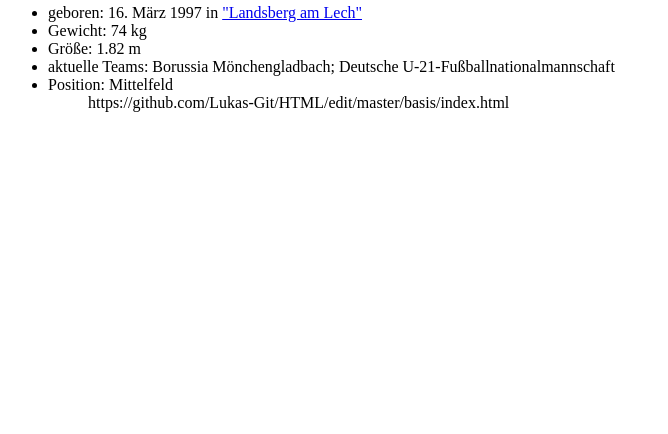
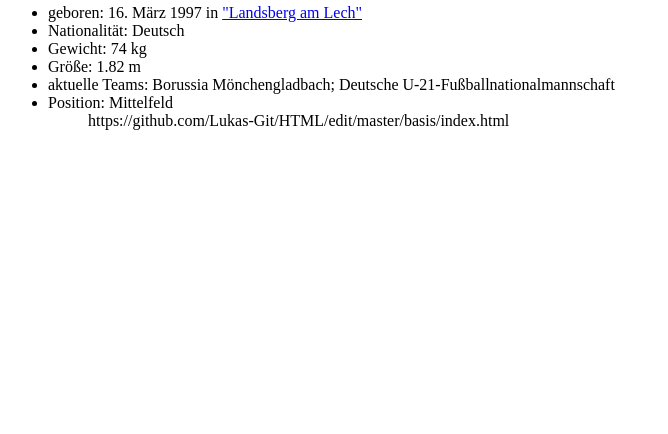
Before and after one commit to Lukas-Git/HTML, a plain HTML site: page basis/index.html in a window 1280 px wide. Shown: the part 366-800 px from the top of the page, without its empty margins (0-668 px from the left). Drawn offline with Linux system fonts and the light colour scheme.

Commit message:
Update index.html

```diff
--- a/basis/index.html
+++ b/basis/index.html
@@ -10,6 +10,7 @@
     <img src="https://www.google.com/imgres?imgurl=https%3A%2F%2Ftmssl.akamaized.net%2Fimages%2Fportrait%2Foriginals%2F278332-1533288929.jpg&imgrefurl=https%3A%2F%2Fwww.transfermarkt.de%2Fflorian-neuhaus%2Fprofil%2Fspieler%2F278332&docid=5Tw71q_SDRN9KM&tbnid=KJutwSPJLyKIsM%3A&vet=10ahUKEwie68WmxYXmAhVNXhoKHQFJAsAQMwhRKAQwBA..i&w=993&h=1292&bih=969&biw=1920&q=florian%20Neuhaus&ved=0ahUKEwie68WmxYXmAhVNXhoKHQFJAsAQMwhRKAQwBA&iact=mrc&uact=8" alt="Foto von Florian Neuhaus">
     <ul>
       <li> geboren: 16. März 1997 in <a href="https://www.google.com/search?rlz=1C1CHBD_deDE809DE809&sxsrf=ACYBGNQ-wHFbMEEMfQGhIxxdgpGWKUq_YQ:1574690622426&q=Landsberg+am+Lech&stick=H4sIAAAAAAAAAOPgE-LVT9c3NEw2TcowLys2V-LUz9U3MC_JtTDQEstOttIvSM0vyEkFUkXF-XlWSflFeYtYBX0S81KKk1KL0hUScxV8UpMzAGzX5M5IAAAA&sa=X&ved=2ahUKEwjh4rjZw4XmAhXyyKYKHZNDAuYQmxMoATAfegQIDBAH">"Landsberg am Lech"</a> </li>
+      <li> Nationalität: Deutsch </li>
       <li> Gewicht: 74 kg </li>
       <li> Größe: 1.82 m </li>
       <li> aktuelle Teams: Borussia Mönchengladbach; Deutsche U-21-Fußballnationalmannschaft </li>
```
